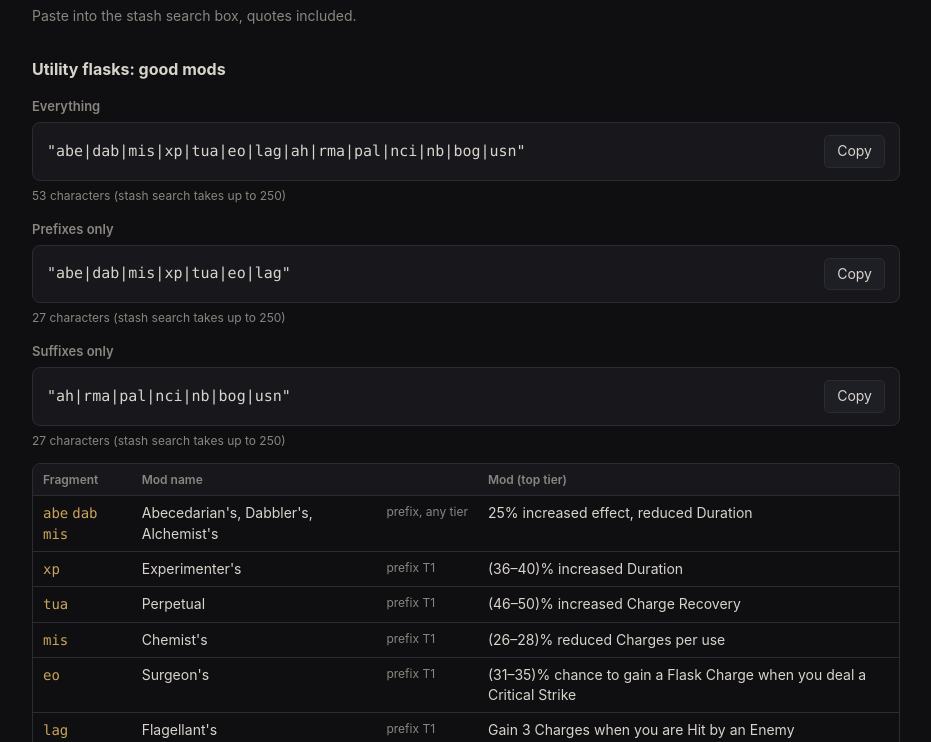
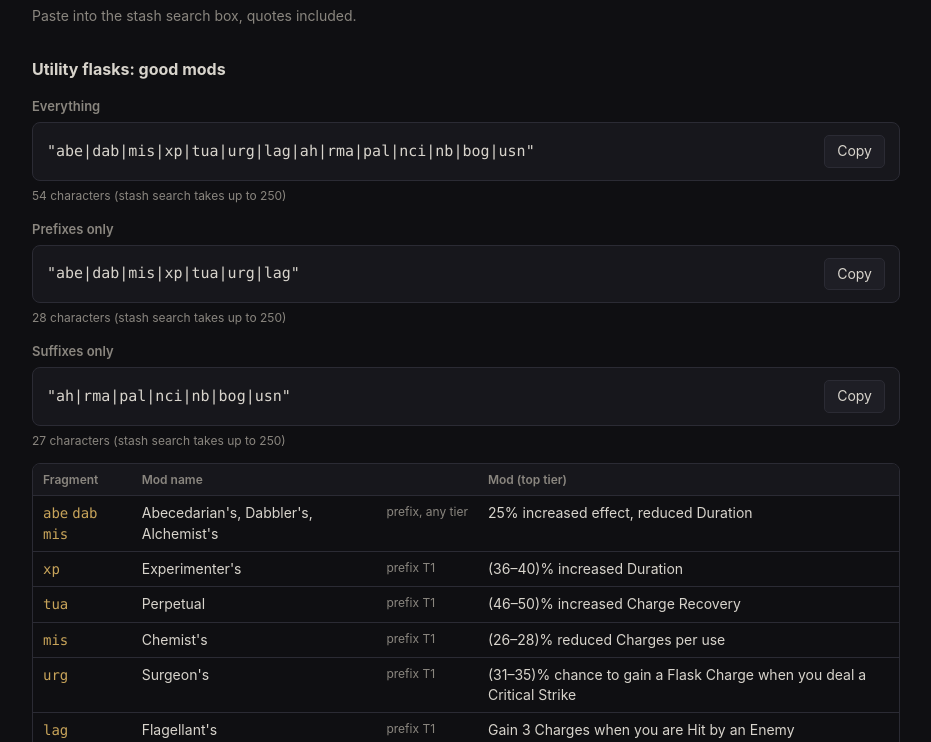
Before and after one commit to seitrec/PoBTools, a website: page docs/regex/index.html in a window 1280 px wide. Shown: the part 58-800 px from the top of the page, without its empty margins (174-1105 px from the left). Drawn offline with Linux system fonts and the light colour scheme.

Commit message:
Update crafting pages (recombinator, build census, flips, viscera, nightmare, regex)

```diff
--- a/docs/regex/index.html
+++ b/docs/regex/index.html
@@ -64,14 +64,14 @@
   <h2>Utility flasks: good mods</h2>
   <h3 class="label">Everything</h3>
   <div class="regex">
-    <code id="flaskRegex">"abe|dab|mis|xp|tua|eo|lag|ah|rma|pal|nci|nb|bog|usn"</code>
+    <code id="flaskRegex">"abe|dab|mis|xp|tua|urg|lag|ah|rma|pal|nci|nb|bog|usn"</code>
     <button type="button" data-copy="flaskRegex">Copy</button>
   </div>
   <div class="len" id="flaskLen"></div>
 
   <h3 class="label">Prefixes only</h3>
   <div class="regex">
-    <code id="prefixRegex">"abe|dab|mis|xp|tua|eo|lag"</code>
+    <code id="prefixRegex">"abe|dab|mis|xp|tua|urg|lag"</code>
     <button type="button" data-copy="prefixRegex">Copy</button>
   </div>
   <div class="len" id="prefixLen"></div>
@@ -90,7 +90,7 @@
       <tr><td><code>xp</code></td><td>Experimenter's</td><td class="kind">prefix T1</td><td>(36–40)% increased Duration</td></tr>
       <tr><td><code>tua</code></td><td>Perpetual</td><td class="kind">prefix T1</td><td>(46–50)% increased Charge Recovery</td></tr>
       <tr><td><code>mis</code></td><td>Chemist's</td><td class="kind">prefix T1</td><td>(26–28)% reduced Charges per use</td></tr>
-      <tr><td><code>eo</code></td><td>Surgeon's</td><td class="kind">prefix T1</td><td>(31–35)% chance to gain a Flask Charge when you deal a Critical Strike</td></tr>
+      <tr><td><code>urg</code></td><td>Surgeon's</td><td class="kind">prefix T1</td><td>(31–35)% chance to gain a Flask Charge when you deal a Critical Strike</td></tr>
       <tr><td><code>lag</code></td><td>Flagellant's</td><td class="kind">prefix T1</td><td>Gain 3 Charges when you are Hit by an Enemy</td></tr>
       <tr><td><code>ah</code></td><td>of the Cheetah</td><td class="kind">suffix T1</td><td>(12–14)% increased Movement Speed during Effect</td></tr>
       <tr><td><code>rma</code></td><td>of the Armadillo</td><td class="kind">suffix T1</td><td>(56–60)% increased Armour during Effect</td></tr>
```
